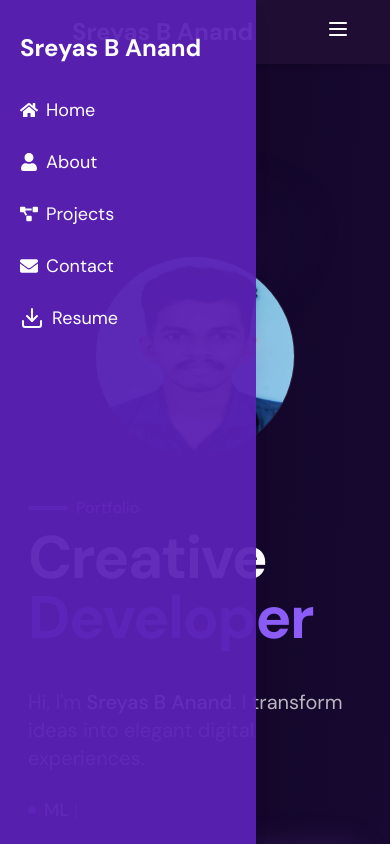
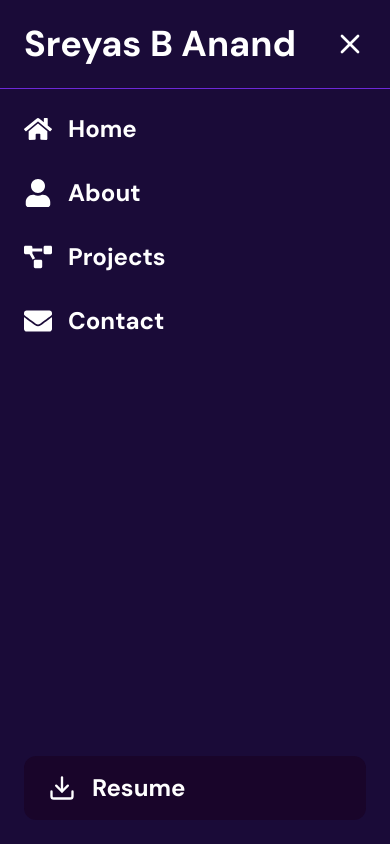
Before and after one commit to sreyas-b-anand/portfolio-2025, a Next.js app: page / in a window 390 px wide. Both pictures are taken after a click on the button 338 px from the left and 28 px from the top of the page. Shown: the top 844 px of the page. Built offline with nearby package versions, Linux system fonts and the light colour scheme.

Commit message:
changes to sidebar

```diff
--- a/src/components/Sidebar.tsx
+++ b/src/components/Sidebar.tsx
@@ -1,8 +1,7 @@
 import React, { Dispatch, SetStateAction } from "react";
 import { motion } from "framer-motion";
 import { FaHome, FaUser, FaProjectDiagram, FaEnvelope } from "react-icons/fa";
-import { Download } from "lucide-react";
-import { scrollToSection } from "@/utils/ScrollToView";
+import { Download, X } from "lucide-react"; // added X icon
 import { downloadResume } from "@/utils/DownloadFile";
 
 const Sidebar = ({
@@ -12,48 +11,91 @@ const Sidebar = ({
   isSideBarOpen: boolean;
   setIsSideBarOpen: Dispatch<SetStateAction<boolean>>;
 }) => {
-  const handleScroll = async (id: string) => {
-    setIsSideBarOpen(false); // Close sidebar first
-    await new Promise((resolve) => setTimeout(resolve, 300)); // Small delay before scrolling
-    scrollToSection(id);
+  const handleScroll = (id: string) => {
+    const section = document.getElementById(id)
+    section?.scrollIntoView({
+      behavior : "smooth",
+      block : "start"
+
+    })
+    setIsSideBarOpen(false); // close immediately
   };
 
   return (
+    <>
+      {/* Dark overlay for mobile */}
+      {isSideBarOpen && (
+        <div
+          onClick={() => setIsSideBarOpen(false)}
+          className="fixed inset-0 bg-black/50 z-40 md:hidden"
+        />
+      )}
+
       <motion.div
         initial={{ x: "-100%" }}
         animate={{ x: isSideBarOpen ? "0%" : "-100%" }}
-      transition={{ duration: 0.3 }}
-      className="fixed top-0 left-0 h-full w-64 bg-violet-800/95 shadow-lg z-50 md:hidden" // Hide sidebar on larger screens
+        transition={{ duration: 0.25 }}
+        className="
+          fixed top-0 left-0 h-full
+          w-full md:w-96
+          bg-[#1A0B38]
+          shadow-xl z-50
+          flex flex-col
+        "
       >
-      <div className="my-8">
-        <h1 className="text-2xl font-semibold px-5">Sreyas B Anand</h1>
+        {/* Header with Close Button */}
+        <div className="py-6 px-6 border-b border-violet-700 flex justify-between items-center">
+          <h1 className="text-4xl font-bold text-white">Sreyas B Anand</h1>
+          <button
+            onClick={() => setIsSideBarOpen(false)}
+            className="text-white hover:text-violet-300 transition-colors"
+          >
+            <X size={32} />
+          </button>
         </div>
-      <div className="flex flex-col gap-6 items-start justify-start h-full text-white px-5">
-        <nav className="flex flex-col gap-6">
-          <button onClick={() => handleScroll("home")} className="flex items-center gap-2 text-lg transition-colors">
-            <FaHome />
-            Home
+
+        {/* Navigation */}
+        <div className="flex flex-col gap-8 py-6 px-6 text-white flex-1">
+          <nav className="flex flex-col gap-8">
+            <button
+              onClick={() => handleScroll("home")}
+              className="flex items-center gap-4 text-2xl font-bold hover:text-violet-300 transition-colors"
+            >
+              <FaHome size={28} /> Home
             </button>
-          <button onClick={() => handleScroll("about")} className="flex items-center gap-2 text-lg transition-colors">
-            <FaUser />
-            About
+            <button
+              onClick={() => handleScroll("about")}
+              className="flex items-center gap-4 text-2xl font-bold hover:text-violet-300 transition-colors"
+            >
+              <FaUser size={28} /> About
             </button>
-          <button onClick={() => handleScroll("projects")} className="flex items-center gap-2 text-lg transition-colors">
-            <FaProjectDiagram />
-            Projects
+            <button
+              onClick={() => handleScroll("projects")}
+              className="flex items-center gap-4 text-2xl font-bold hover:text-violet-300 transition-colors"
+            >
+              <FaProjectDiagram size={28} /> Projects
             </button>
-          <button onClick={() => handleScroll("contact")} className="flex items-center gap-2 text-lg transition-colors">
-            <FaEnvelope />
-            Contact
+            <button
+              onClick={() => handleScroll("contact")}
+              className="flex items-center gap-4 text-2xl font-bold hover:text-violet-300 transition-colors"
+            >
+              <FaEnvelope size={28} /> Contact
             </button>
           </nav>
-        <button onClick={()=>{downloadResume()
-          setIsSideBarOpen(!isSideBarOpen)
-        }} className="flex items-center gap-2 text-lg transition-colors">
-          <Download /> Resume
+
+          {/* Resume Button */}
+          <button
+            onClick={() => {
+              downloadResume();
+              setIsSideBarOpen(false);
+            }}
+            className="mt-auto flex items-center gap-4 text-2xl font-extrabold bg-[#19052a] hover:bg-violet-600 px-6 py-4 rounded-xl transition-colors"
+          >
+            <Download size={28} /> Resume
           </button>
         </div>
       </motion.div>
+    </>
   );
 };
 
--- a/src/utils/ScrollToView.tsx
+++ b/src/utils/ScrollToView.tsx
@@ -1,7 +1,7 @@
 export const scrollToSection = async (id: string) => {
   const section = document.getElementById(id);
   if (!section) {
-    console.log("no section");
+    //console.log("no section");
     return;
   }
 
```
Lines whose indentation alone changed are shown as unchanged.
